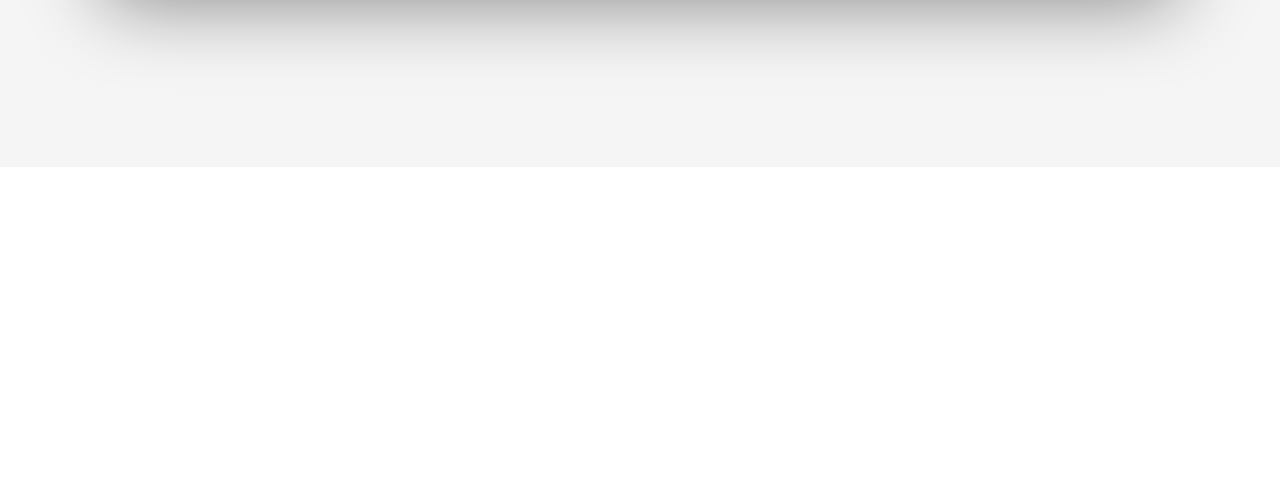
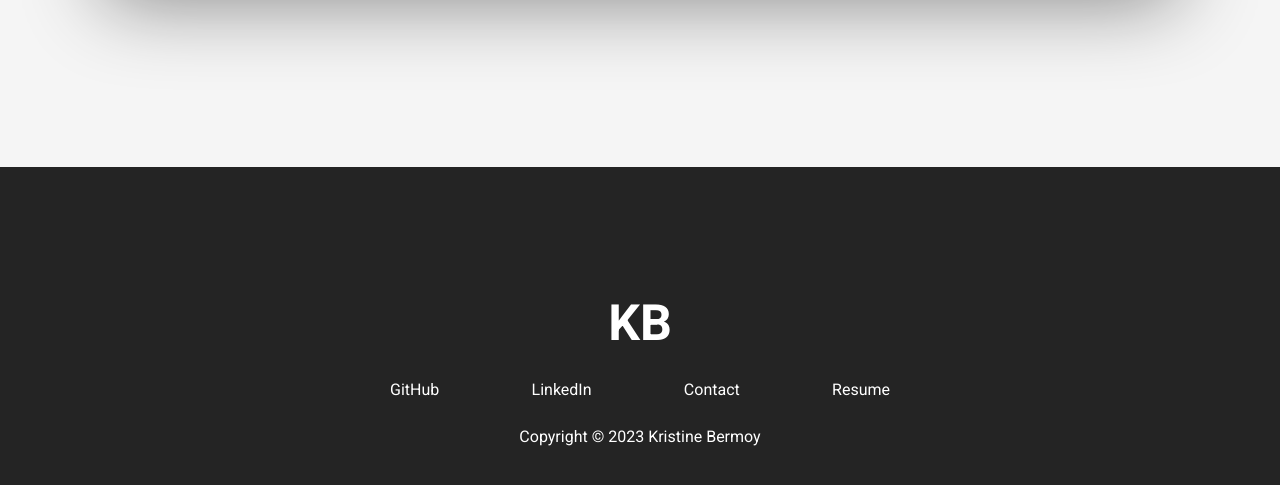
Before and after one commit to kbermoy/myWebsiteV2, a plain HTML site: page index.html in a window 1280 px wide. Shown: the part 2344-2829 px from the top of the page. Before the commit the page ends 2511 px from the top, so only its background shows below. Drawn offline with Linux system fonts and the light colour scheme.

Commit message:
worked on footer

```diff
--- a/index.html
+++ b/index.html
@@ -99,5 +99,19 @@
         </div>
       </div>
     </section>
+    <footer>
+      <div class="container">
+        <div class="row footer__row">
+          <div class="logo footer__logo">KB</div>
+          <div class="footer__links">
+            <a href="https://github.com/kbermoy" class="footer__link">GitHub</a>
+            <a href="https://www.linkedin.com/in/kristine-bermoy-9252021bb/" class="footer__link">LinkedIn</a>
+            <a href="mailto:kbermoy02@gmail.com" class="footer__link">Contact</a>
+            <a href="" class="footer__link">Resume</a>
+          </div>
+          <div class="copyright">Copyright © 2023 Kristine Bermoy</div>
+        </div>
+      </div>
+    </footer>
   </body>
 </html>
--- a/style.css
+++ b/style.css
@@ -205,3 +205,34 @@ header {
 .white {
     color: white;
 }
+
+/*  FOOTER  */
+footer {
+    background-color: #242424;
+    padding: 6% 0;
+    display: flex;
+}
+
+.footer__row {
+    display: flex;
+    flex-direction: column;
+    align-items: center;
+}
+
+.footer__logo {
+    font-size: 50px;
+}
+
+.footer__link,
+.copyright,
+.footer__logo {
+    color: white;
+}
+
+.footer__links {
+    width: 100%;
+    max-width: 500px;
+    margin: 28px 0;
+    display: flex;
+    justify-content: space-between;
+}
```
